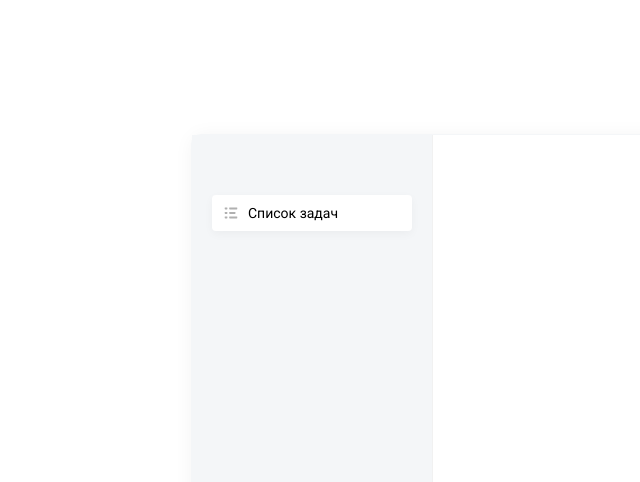
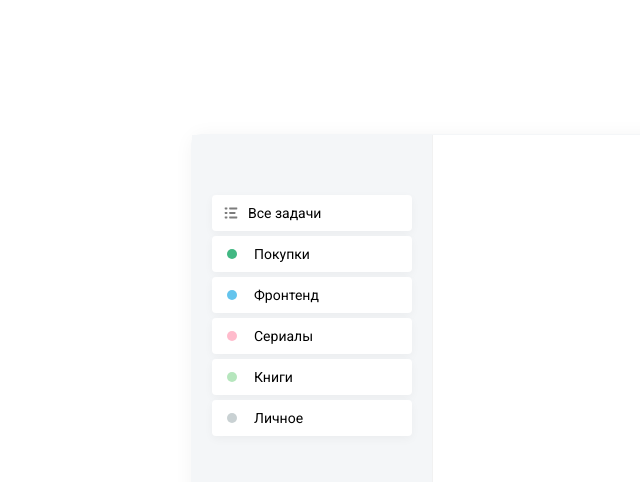
Before and after one commit to nkazbekov23/todo-app, a React (Create React App) app: page / in a window 1280 px wide. Shown: the top 482 px of the page, without its empty margins (73-713 px from the left). Built offline with nearby package versions, Linux system fonts and the light colour scheme.

Commit message:
add list component

```diff
--- a/package.json
+++ b/package.json
@@ -6,6 +6,7 @@
     "@testing-library/jest-dom": "^5.16.4",
     "@testing-library/react": "^13.2.0",
     "@testing-library/user-event": "^13.5.0",
+    "@types/react": "^18.0.9",
     "node-sass": "^7.0.1",
     "react": "^18.1.0",
     "react-dom": "^18.1.0",
--- a/src/App.js
+++ b/src/App.js
@@ -1,7 +1,6 @@
 import './App.css';
-import listSvg from './assets/img/menu-icon.svg';
 import List from './components/List'
-import React from "@types/react";
+
 
 function App() {
   return (
@@ -10,11 +9,38 @@
       <div className="todo__sidebar">
         <List items={[
             {
-                icon: <img src={listSvg} alt="list icon"/>
-
+                icon: (
+                    <svg width="14" height="12" viewBox="0 0 14 12" fill="none" xmlns="http://www.w3.org/2000/svg">
+                        <path d="M10.96 5.10001H5.74001C5.24321 5.10001 5.20001 5.50231 5.20001 6.00001C5.20001 6.49771 5.24321 6.90001 5.74001 6.90001H10.96C11.4568 6.90001 11.5 6.49771 11.5 6.00001C11.5 5.50231 11.4568 5.10001 10.96 5.10001ZM12.76 9.60001H5.74001C5.24321 9.60001 5.20001 10.0023 5.20001 10.5C5.20001 10.9977 5.24321 11.4 5.74001 11.4H12.76C13.2568 11.4 13.3 10.9977 13.3 10.5C13.3 10.0023 13.2568 9.60001 12.76 9.60001ZM5.74001 2.40001H12.76C13.2568 2.40001 13.3 1.99771 13.3 1.50001C13.3 1.00231 13.2568 0.600006 12.76 0.600006H5.74001C5.24321 0.600006 5.20001 1.00231 5.20001 1.50001C5.20001 1.99771 5.24321 2.40001 5.74001 2.40001ZM2.86001 5.10001H1.24001C0.743212 5.10001 0.700012 5.50231 0.700012 6.00001C0.700012 6.49771 0.743212 6.90001 1.24001 6.90001H2.86001C3.35681 6.90001 3.40001 6.49771 3.40001 6.00001C3.40001 5.50231 3.35681 5.10001 2.86001 5.10001ZM2.86001 9.60001H1.24001C0.743212 9.60001 0.700012 10.0023 0.700012 10.5C0.700012 10.9977 0.743212 11.4 1.24001 11.4H2.86001C3.35681 11.4 3.40001 10.9977 3.40001 10.5C3.40001 10.0023 3.35681 9.60001 2.86001 9.60001ZM2.86001 0.600006H1.24001C0.743212 0.600006 0.700012 1.00231 0.700012 1.50001C0.700012 1.99771 0.743212 2.40001 1.24001 2.40001H2.86001C3.35681 2.40001 3.40001 1.99771 3.40001 1.50001C3.40001 1.00231 3.35681 0.600006 2.86001 0.600006Z" fill="#7C7C7C"/>
+                    </svg>
+                ),
+                name: 'Все задачи'
             }
 
         ]}/>
+          <List items={[
+              {
+                  color: 'green',
+                  name: 'Покупки'
+              },
+              {
+                  color: 'blue',
+                  name: 'Фронтенд'
+              },
+              {
+                  color: 'pink',
+                  name: 'Сериалы'
+              },
+              {
+                  color: 'green-2',
+                  name: 'Книги'
+              },
+              {
+                  color: 'grey',
+                  name: 'Личное'
+              }
+
+          ]}/>
       </div>
 
       <div className='todo__tasks'>
--- a/src/components/List.jsx
+++ /dev/null
@@ -1,17 +0,0 @@
-import React from 'react';
-import listSvg from "../assets/img/menu-icon.svg";
-
-const List = (props) => {
-    console.log(props);
-
-    return <ul className="todo__list">
-        <li className="active">
-            <i>
-                <img src={listSvg} alt="list icon"/>
-            </i>
-            <span>Список задач</span>
-        </li>
-    </ul>
-}
-
-export default List;
--- /dev/null
+++ b/src/components/List/List.scss
@@ -0,0 +1,47 @@
+
+.list {
+    li {
+        display: flex;
+        align-items: center;
+        cursor: pointer;
+        padding: 10px 12px;
+        margin-bottom: 5px;
+
+        &.active {
+            background: #FFFFFF;
+            box-shadow: 0px 3px 10px rgba(0, 0, 0, 0.04);
+            border-radius: 4px;
+        }
+
+        i {
+            display: inline-flex;
+            margin-right: 10px;
+            img {
+                opacity: 0.6;
+            }
+        }
+        .badge {
+            width: 10px;
+            height: 10px;
+            border-radius: 30px;
+            position: relative;
+            left: 3px;
+
+            &--green {
+                background-color: #42B883;
+            }
+            &--blue {
+                background-color: #64C4ED;
+            }
+            &--pink {
+                background-color: #FFBBCC;
+            }
+            &--green-2 {
+                background-color: #B6E6BD;
+            }
+            &--grey {
+                background-color: #C9D1D3;
+            }
+        }
+    }
+}
--- /dev/null
+++ b/src/components/List/index.jsx
@@ -0,0 +1,21 @@
+import React from 'react';
+
+import './List.scss'
+
+const List = ({items}) => {
+    console.log(items);
+
+    return <ul className="list">
+        {
+            items.map(item => (
+                <li className="active">
+                    <i>{item.icon ? item.icon : <i className={`badge badge--${item.color}`}></i>}</i>
+                    <span>{item.name}</span>
+                </li>
+            ))
+        }
+
+    </ul>
+}
+
+export default List;
--- a/src/index.scss
+++ b/src/index.scss
@@ -31,27 +31,4 @@
         padding: 60px 20px;
     }
 
-    &__list {
-        li {
-            display: flex;
-            align-items: center;
-            cursor: pointer;
-            padding: 10px 12px;
-            margin-bottom: 5px;
-
-            &.active {
-                background: #FFFFFF;
-                box-shadow: 0px 3px 10px rgba(0, 0, 0, 0.04);
-                border-radius: 4px;
-            }
-
-            i {
-                display: inline-flex;
-                margin-right: 10px;
-                img {
-                    opacity: 0.6;
-                }
-            }
-        }
-    }
 }
```
Also changed, not shown: 1 other file (tests, documents, lock files or other folders).
